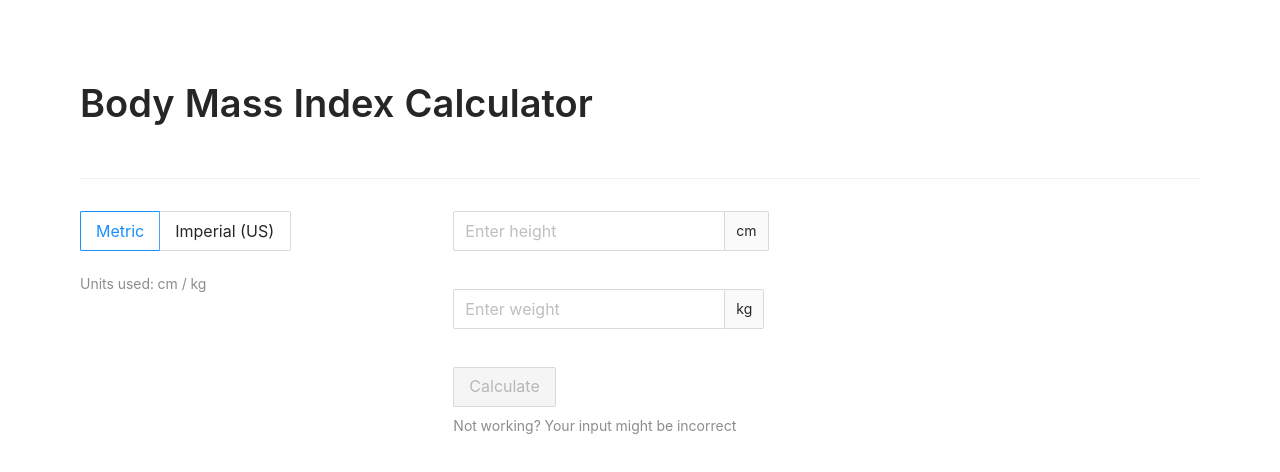
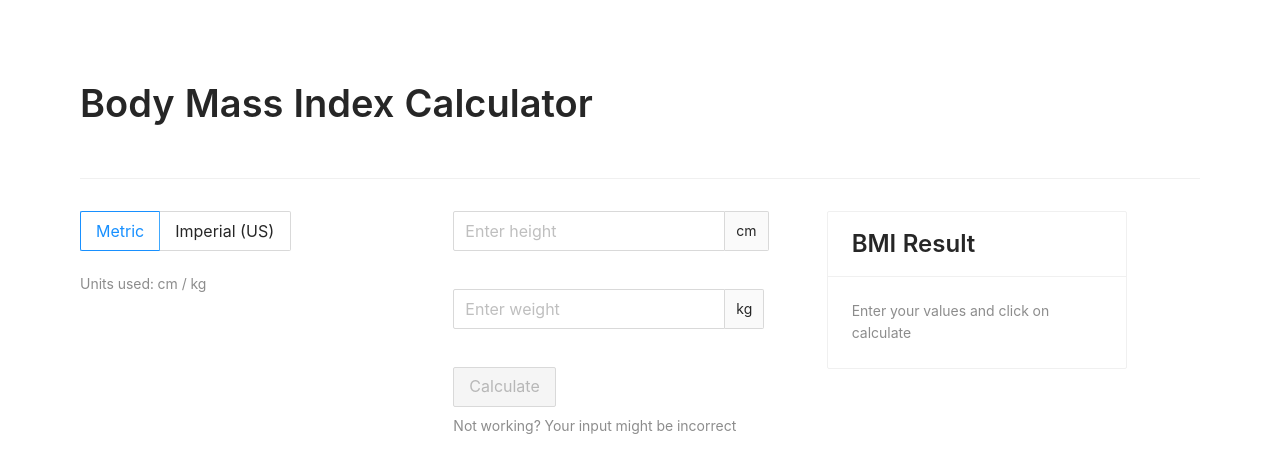
Before and after one commit to rylanarguelles/karta-react-app, a React (Create React App) app: page / in a window 1280 px wide. Shown: the top 472 px of the page. Built offline with nearby package versions, Linux system fonts and the light colour scheme.

Commit message:
Add ResultCard component

```diff
--- a/src/App.jsx
+++ b/src/App.jsx
@@ -1,6 +1,7 @@
 import React from "react";
 import { Divider, Typography, Radio, Col, Row, Space } from "antd";
 import DetailsForm from "./DetailsForm";
+import ResultCard from "./ResultCard";
 import "antd/dist/antd.css";
 import "./styles/app.css";
 import AppController from "./controller";
@@ -33,9 +34,8 @@ export default class App extends React.Component {
             height,
             weight
         ).then((response) => {
-            console.log(response.data);
             this.setState({
-                result: response.data,
+                result: response.data.toFixed(2),
             });
         });
     };
@@ -80,6 +80,9 @@ export default class App extends React.Component {
                             isMetric={isMetric}
                         />
                     </Col>
+                    <Col span={8}>
+                        <ResultCard result={this.state.result} />
+                    </Col>
                 </Row>
             </Space>
         );
```
